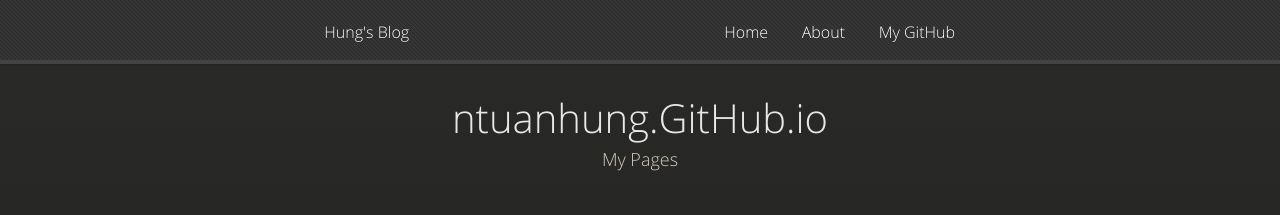
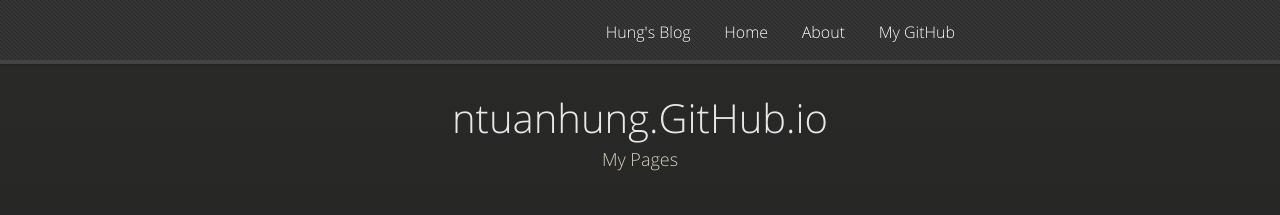
Before and after one commit to ntuanhung/ntuanhung.github.io, a Jekyll site: the page built from index.html, in a window 1280 px wide. Shown: the top 215 px of the page. Built offline with Jekyll 4.4.1, drawn with Linux system fonts in a browser that asks for light colours; nearby versions of some CDN libraries.

Commit message:
Update styles.css

```diff
--- a/stylesheets/styles.css
+++ b/stylesheets/styles.css
@@ -727,10 +727,7 @@
   text-shadow: 0px 1px 0px rgba(0, 0, 0, 0.2);
   font-size: 18px;
 }
-#header nav li:first-child{
-  position:absolute;
-  left:-390px;
-}
+
 #header nav li a {
   color: white;
   padding: 10px 15px;
```
